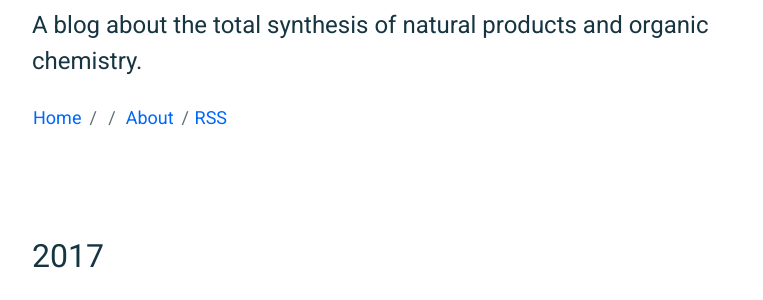
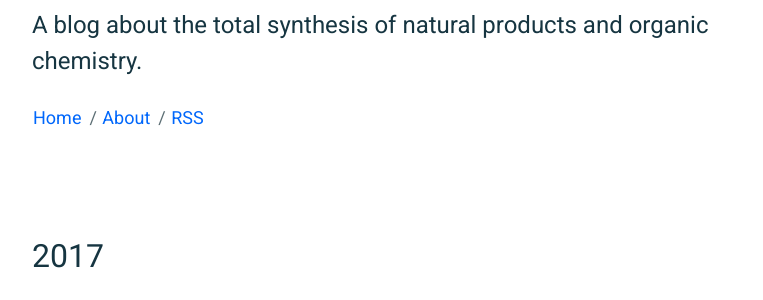
Before and after one commit to robotNoir/robotNoir.github.io, a Jekyll site: the page built from index.html, in a window 1280 px wide. Shown: the part 154-454 px from the top of the page, without its empty margins (258-1021 px from the left). Built offline with Jekyll 4.4.1, drawn with Linux system fonts in a browser that asks for light colours.

Commit message:
Update header.html
- removed additional seperator between home and about links

```diff
--- a/_includes/header.html
+++ b/_includes/header.html
@@ -6,6 +6,6 @@
     {% endif %}
     <p>
         <a href="{{ "/" | prepend: site.baseurl }}">Home</a><span
-          class="u-separate"></span><span class="u-separate"></span> <a href="{{ "/about/" | prepend: site.baseurl }}">About</a><span class="u-separate"></span><a href="{{ "/feed.xml" | prepend: site.baseurl }}">RSS</a>
+          class="u-separate"></span><a href="{{ "/about/" | prepend: site.baseurl }}">About</a><span class="u-separate"></span><a href="{{ "/feed.xml" | prepend: site.baseurl }}">RSS</a>
     </p>
 </header>
```
